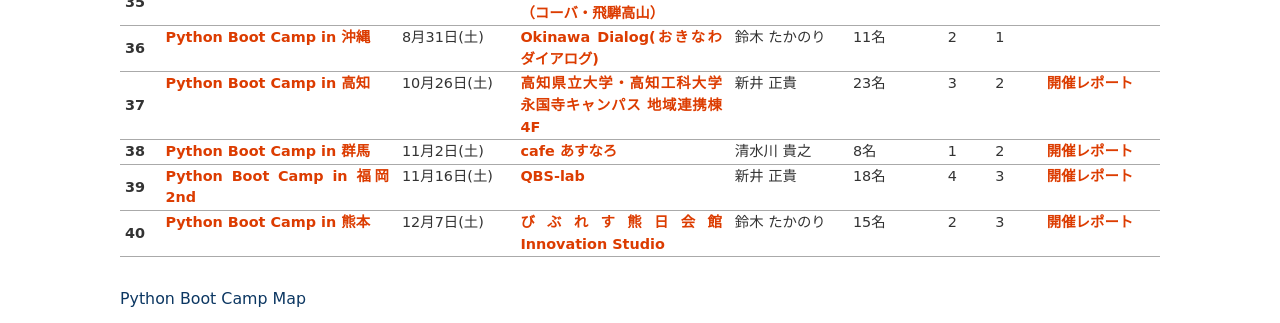
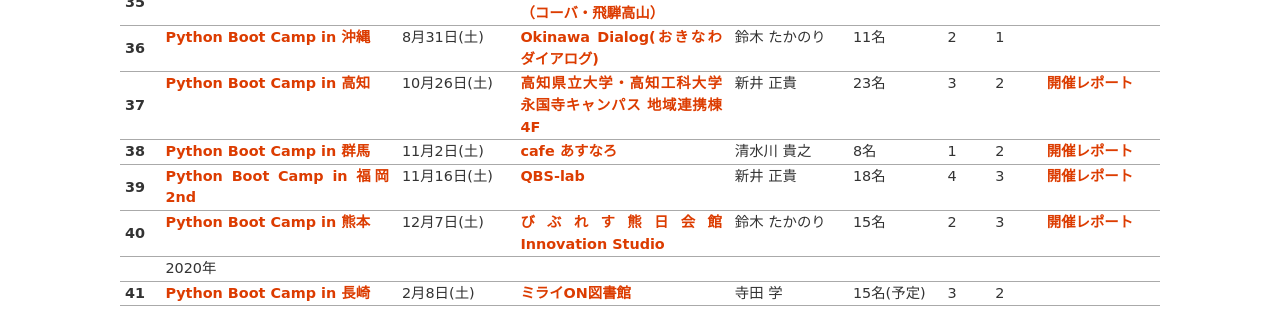
Before and after one commit to pyconjp/www.pycon.jp, a Sphinx documentation site: the page built from source/support/bootcamp.rst, in a window 1280 px wide and 900 px high, scrolled down 3527 px, cut to the strip 0-323 px from the top of the window. Built offline with Sphinx 7.4.7, drawn with Linux system fonts in a browser that asks for light colours; some of the changed text lies outside the part shown.

Commit message:
add pycamp nagasaki

```diff
--- a/source/support/bootcamp.rst
+++ b/source/support/bootcamp.rst
@@ -532,6 +532,24 @@
      - 2
      - 3
      - `開催レポート <https://pyconjp.blogspot.com/2019/12/pycamp-in-kumamoto2nd-report.html>`__
+   * -
+     - 2020年
+     -
+     -
+     -
+     -
+     -
+     -
+     -
+   * - 41
+     - `Python Boot Camp in 長崎 <https://pyconjp.connpass.com/event/158803/>`__
+     - 2月8日(土)
+     - `ミライON図書館 <https://miraionlibrary.jp/>`_
+     - 寺田 学
+     - 15名(予定)
+     - 3
+     - 2
+     -
 
 Python Boot Camp Map
 --------------------
```
Also changed, not shown: other parts of source/support/bootcamp.rst (+3 -3 lines).
